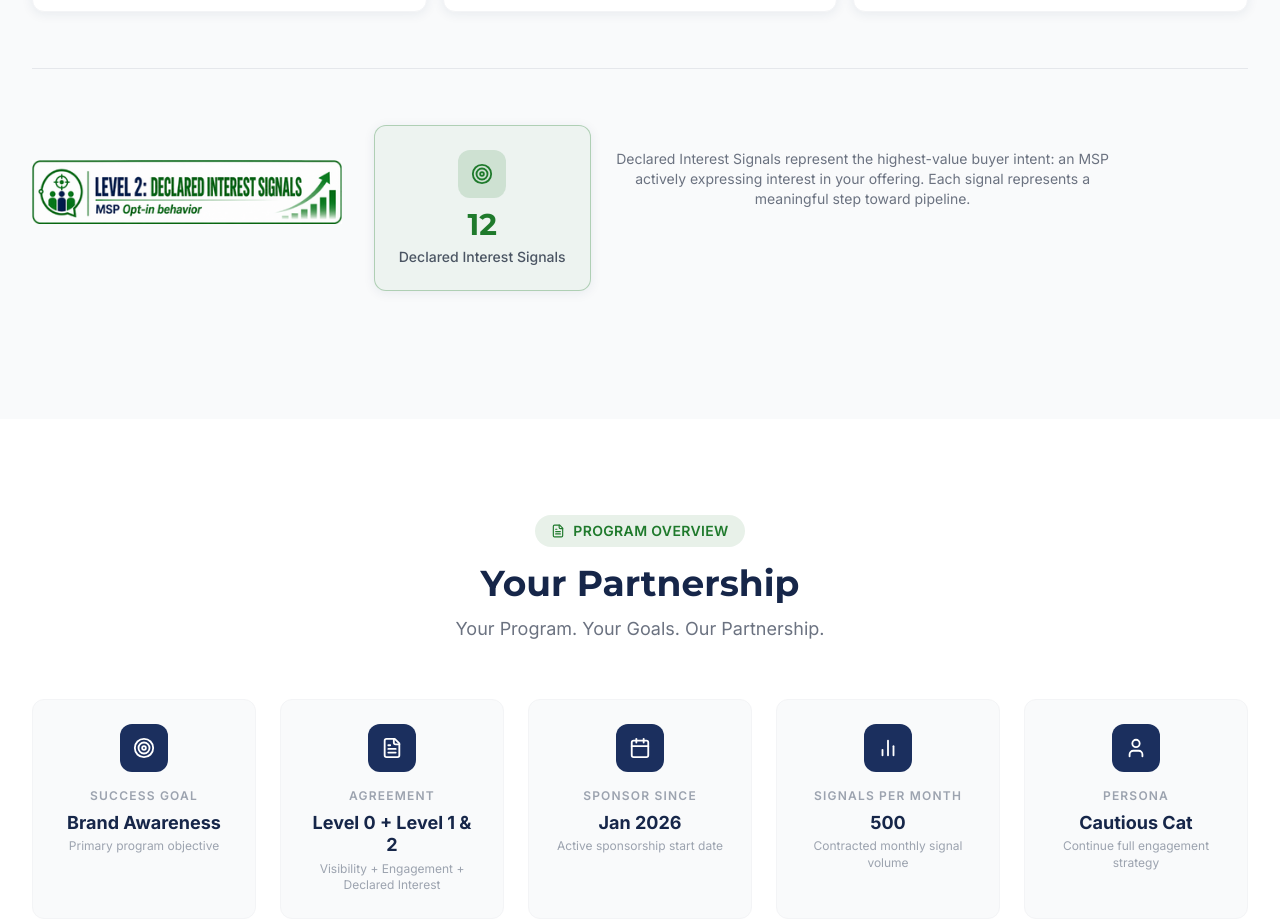
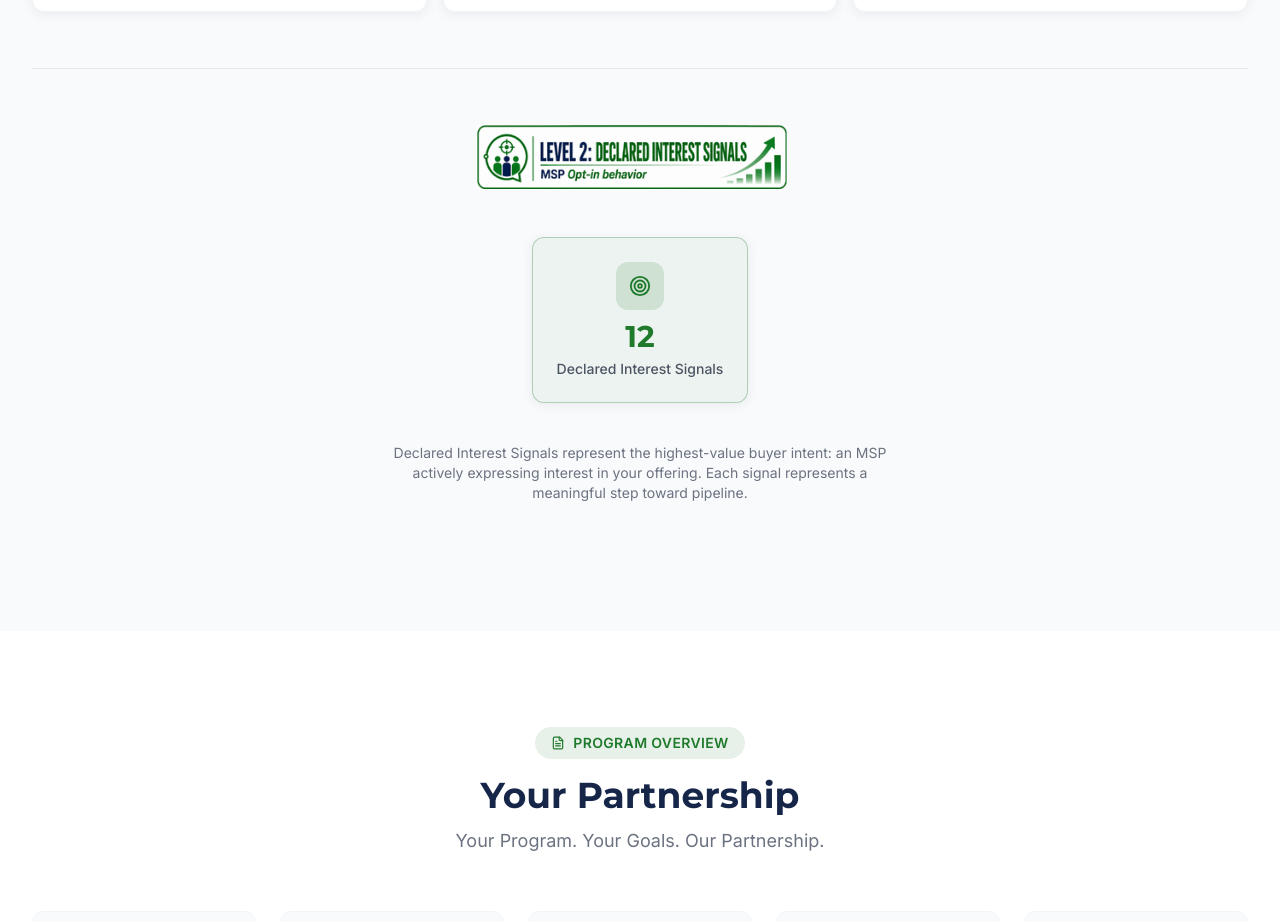
Before and after one commit to ridoyrko/MspSSC, a React (Vite) app: page / in a window 1280 px wide. Shown: the part 1840-2762 px from the top of the page. Built offline with nearby package versions, Linux system fonts and the light colour scheme.

Commit message:
fixing the layout

```diff
--- a/src/components/LifetimeMomentum.tsx
+++ b/src/components/LifetimeMomentum.tsx
@@ -128,7 +128,7 @@ export default function LifetimeMomentum() {
         <div className="border-t border-gray-200 mb-14" />
 
         {/* Level 2: Declared Interest */}
-        <div className="flex flex-col sm:flex-row sm:align-center gap-4 mb-8">
+        <div className="flex flex-col sm:flex-col sm:items-center gap-4 mb-8">
           <LevelHeader
             imgSrc={level2Img}
             alt="Level 2: Declared Interest Signals"
```
